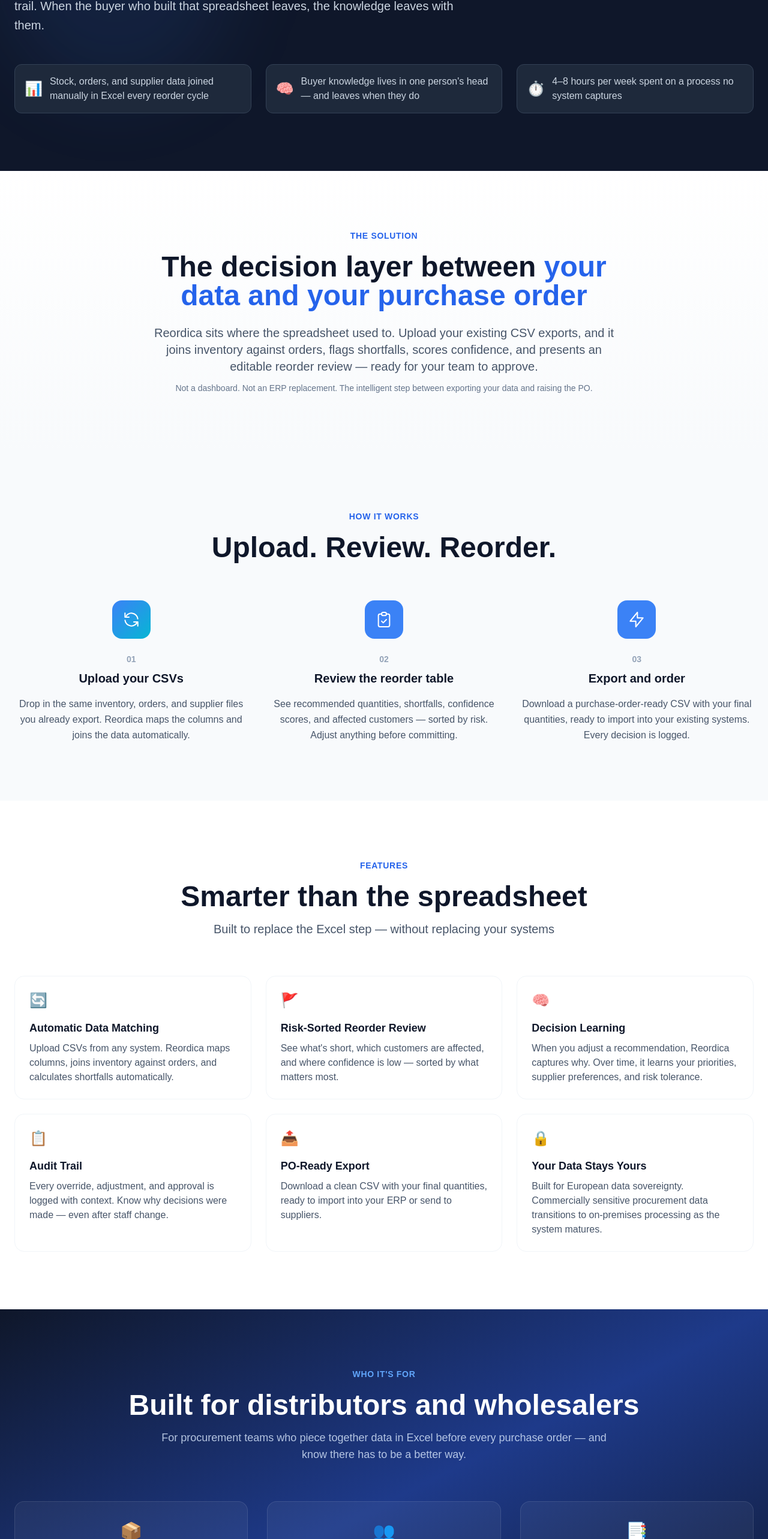
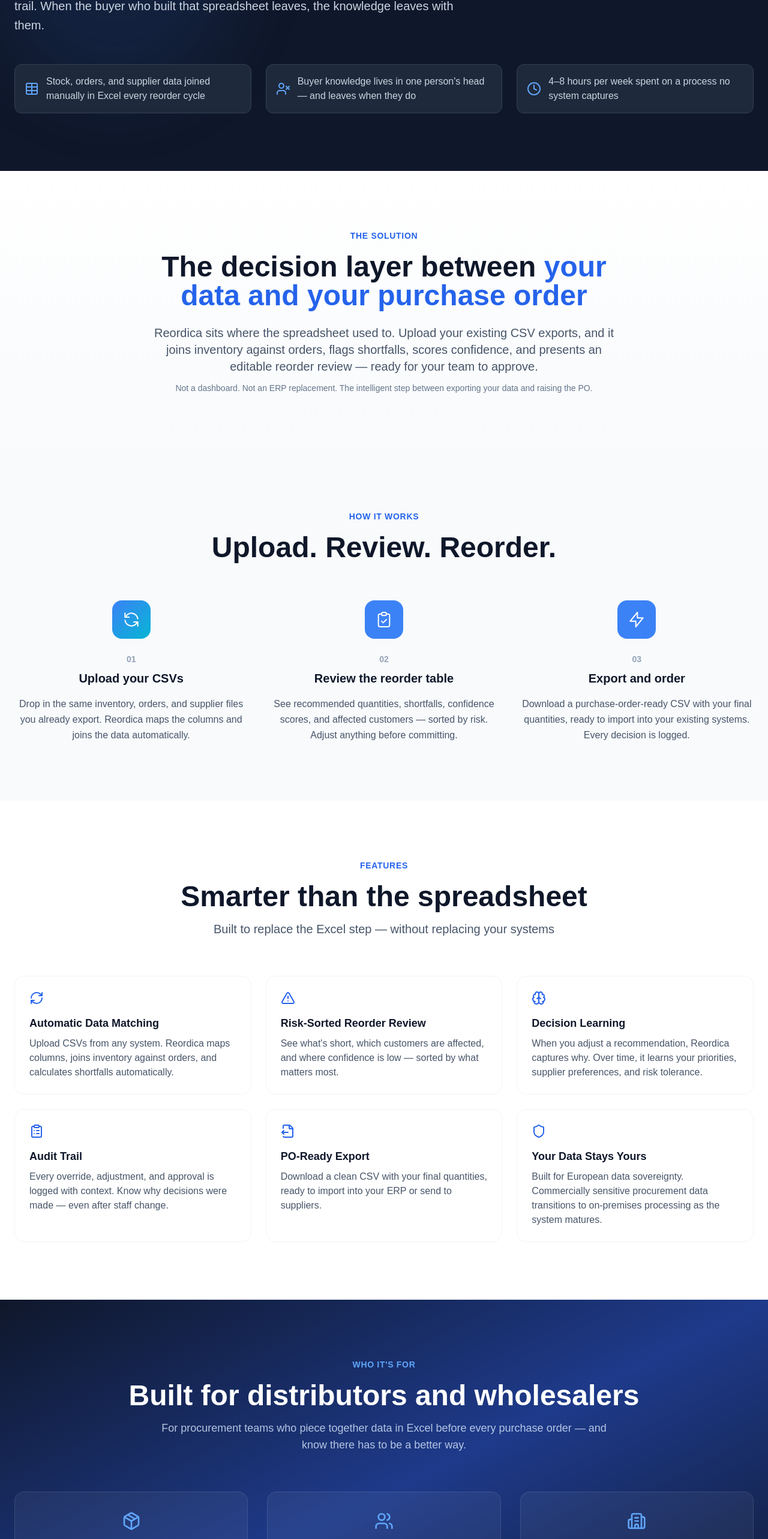
Before and after one commit to reordica/reordica-web, a Next.js app: page /product in a window 1280 px wide. Shown: the part 1850-4416 px from the top of the page at 60% size. Built offline with nearby package versions, Linux system fonts and the light colour scheme; no server answers.

Commit message:
replaced emojis with lucide icons across the product page

```diff
--- a/package.json
+++ b/package.json
@@ -11,6 +11,7 @@
   "dependencies": {
     "@supabase/supabase-js": "^2.45.0",
     "@vercel/speed-insights": "^2.0.0",
+    "lucide-react": "^1.7.0",
     "next": "^14.2.0",
     "react": "^18.3.0",
     "react-dom": "^18.3.0"
--- a/src/app/product/page.tsx
+++ b/src/app/product/page.tsx
@@ -5,6 +5,20 @@
 import { AudienceCard } from "@/components/AudienceCard";
 import { LeadForm } from "@/components/LeadForm";
 import { ScrollToFormButton } from "@/components/ScrollToFormButton";
+import {
+  Table,
+  UserX,
+  Clock,
+  RefreshCw,
+  AlertTriangle,
+  Brain,
+  ClipboardList,
+  FileOutput,
+  Shield,
+  Package,
+  Users,
+  Building2,
+} from "lucide-react";
 
 export default function LandingPage() {
   return (
@@ -119,9 +133,9 @@
       </div>
 
       <div className="mt-12 grid sm:grid-cols-3 gap-6">
-        <PainPoint icon="📊" text="Stock, orders, and supplier data joined manually in Excel every reorder cycle" />
-        <PainPoint icon="🧠" text="Buyer knowledge lives in one person's head — and leaves when they do" />
-        <PainPoint icon="⏱️" text="4–8 hours per week spent on a process no system captures" />
+        <PainPoint icon={<Table className="w-6 h-6" />} text="Stock, orders, and supplier data joined manually in Excel every reorder cycle" />
+        <PainPoint icon={<UserX className="w-6 h-6" />} text="Buyer knowledge lives in one person's head — and leaves when they do" />
+        <PainPoint icon={<Clock className="w-6 h-6" />} text="4–8 hours per week spent on a process no system captures" />
       </div>
     </div>
   </section>
@@ -212,32 +226,32 @@
 
       <div className="grid sm:grid-cols-2 lg:grid-cols-3 gap-6">
         <FeatureCard
-          icon="🔄"
+          icon={<RefreshCw className="w-6 h-6" />}
           title="Automatic Data Matching"
           description="Upload CSVs from any system. Reordica maps columns, joins inventory against orders, and calculates shortfalls automatically."
         />
         <FeatureCard
-          icon="🚩"
+          icon={<AlertTriangle className="w-6 h-6" />}
           title="Risk-Sorted Reorder Review"
           description="See what's short, which customers are affected, and where confidence is low — sorted by what matters most."
         />
         <FeatureCard
-          icon="🧠"
+          icon={<Brain className="w-6 h-6" />}
           title="Decision Learning"
           description="When you adjust a recommendation, Reordica captures why. Over time, it learns your priorities, supplier preferences, and risk tolerance."
         />
         <FeatureCard
-          icon="📋"
+          icon={<ClipboardList className="w-6 h-6" />}
           title="Audit Trail"
           description="Every override, adjustment, and approval is logged with context. Know why decisions were made — even after staff change."
         />
         <FeatureCard
-          icon="📤"
+          icon={<FileOutput className="w-6 h-6" />}
           title="PO-Ready Export"
           description="Download a clean CSV with your final quantities, ready to import into your ERP or send to suppliers."
         />
         <FeatureCard
-          icon="🔒"
+          icon={<Shield className="w-6 h-6" />}
           title="Your Data Stays Yours"
           description="Built for European data sovereignty. Commercially sensitive procurement data transitions to on-premises processing as the system matures."
         />
@@ -260,17 +274,17 @@
 
       <div className="grid sm:grid-cols-3 gap-8">
         <AudienceCard
-          icon="📦"
+          icon={<Package className="w-8 h-8" />}
           title="Procurement Managers"
           description="The people who spend hours every week wrangling spreadsheets before raising a PO. Reordica gives that time back."
         />
         <AudienceCard
-          icon="👥"
+          icon={<Users className="w-8 h-8" />}
           title="Business Owners & MDs"
           description="When your senior buyer leaves, their institutional knowledge leaves too. Reordica captures it before that happens."
         />
         <AudienceCard
-          icon="📑"
+          icon={<Building2 className="w-8 h-8" />}
           title="Mid-Sized Distributors"
           description="Too complex for basic tools, too lean for enterprise platforms. Reordica fits the gap — no integration project required."
         />
--- a/src/components/AudienceCard.tsx
+++ b/src/components/AudienceCard.tsx
@@ -1,5 +1,7 @@
+import { ReactNode } from "react";
+
 interface AudienceCardProps {
-  icon: string;
+  icon: ReactNode;
   title: string;
   description: string;
 }
@@ -7,7 +9,7 @@
 export function AudienceCard({ icon, title, description }: AudienceCardProps) {
   return (
     <div className="text-center p-8 rounded-2xl bg-white/5 border border-white/10">
-      <div className="text-3xl mb-4">{icon}</div>
+      <div className="text-blue-400 mb-4 flex justify-center">{icon}</div>
       <h3 className="text-xl font-bold mb-4">{title}</h3>
       <p className="text-slate-300">{description}</p>
     </div>
--- a/src/components/FeatureCard.tsx
+++ b/src/components/FeatureCard.tsx
@@ -1,5 +1,7 @@
+import { ReactNode } from "react";
+
 interface FeatureCardProps {
-  icon: string;
+  icon: ReactNode;
   title: string;
   description: string;
 }
@@ -7,7 +9,7 @@
 export function FeatureCard({ icon, title, description }: FeatureCardProps) {
   return (
     <div className="p-6 rounded-2xl border border-slate-100 hover:border-slate-200 transition-colors">
-      <div className="text-2xl mb-4">{icon}</div>
+      <div className="text-blue-600 mb-4">{icon}</div>
       <h3 className="text-lg font-semibold mb-2">{title}</h3>
       <p className="text-slate-600">{description}</p>
     </div>
--- a/src/components/PainPoint.tsx
+++ b/src/components/PainPoint.tsx
@@ -1,12 +1,14 @@
+import { ReactNode } from "react";
+
 interface PainPointProps {
-  icon: string;
+  icon: ReactNode;
   text: string;
 }
 
 export function PainPoint({ icon, text }: PainPointProps) {
   return (
     <div className="flex items-center gap-3 p-4 rounded-xl bg-slate-800 border border-slate-700">
-      <span className="text-2xl">{icon}</span>
+      <span className="text-blue-400 flex-shrink-0">{icon}</span>
       <span className="text-slate-300">{text}</span>
     </div>
   );
```
Also changed, not shown: 1 other file (tests, documents, lock files or other folders).
